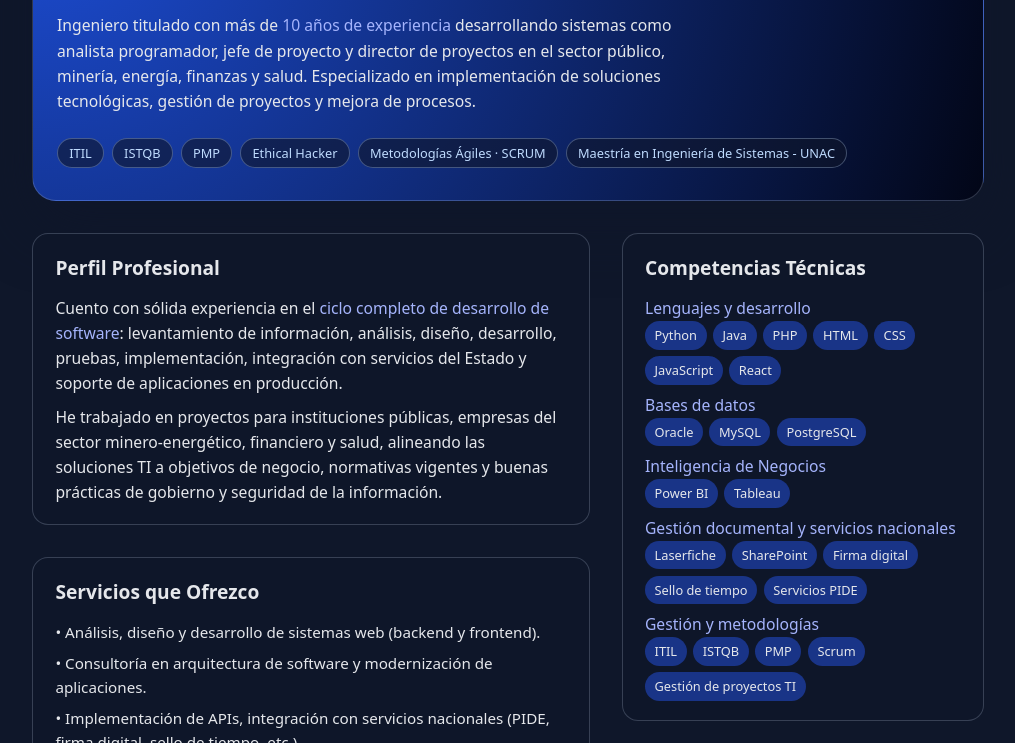
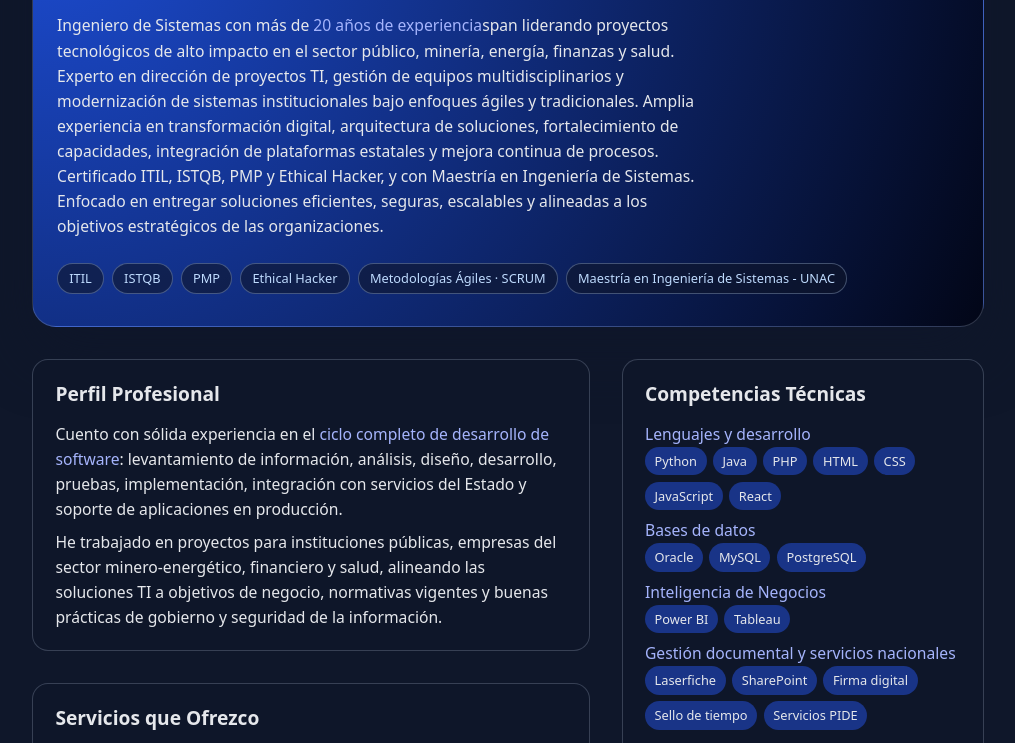
Before and after one commit to georgeperezsalinas/georgeperezsalinas.github.io, a plain HTML site: page index.html in a window 1280 px wide. Shown: the part 152-895 px from the top of the page, without its empty margins (132-1147 px from the left). Drawn offline with Linux system fonts and the light colour scheme.

Commit message:
Update index.html

```diff
--- a/index.html
+++ b/index.html
@@ -171,8 +171,8 @@
         <h2>Ingeniero de Sistemas y Computación · Consultor en Desarrollo de Sistemas y Gestión de Proyectos TI</h2>
       </div>
       <p class="tagline">
-        Ingeniero titulado con más de <span class="highlight">10 años de experiencia</span> desarrollando sistemas como analista programador, jefe de proyecto y director de proyectos en el sector público, minería, energía, finanzas y salud.
-        Especializado en implementación de soluciones tecnológicas, gestión de proyectos y mejora de procesos.
+        Ingeniero de Sistemas con más de <span class="highlight">20 años de experiencia</span>span liderando proyectos tecnológicos de alto impacto en el sector público, minería, energía, finanzas y salud. Experto en dirección de proyectos TI, gestión de equipos multidisciplinarios y modernización de sistemas institucionales bajo enfoques ágiles y tradicionales. Amplia experiencia en transformación digital, arquitectura de soluciones, fortalecimiento de capacidades, integración de plataformas estatales y mejora continua de procesos. Certificado ITIL, ISTQB, PMP y Ethical Hacker, y con Maestría en Ingeniería de Sistemas. Enfocado en entregar soluciones eficientes, seguras, escalables y alineadas a los objetivos estratégicos de las organizaciones.
+
       </p>
       <div class="chips">
         <span class="chip">ITIL</span>
```
